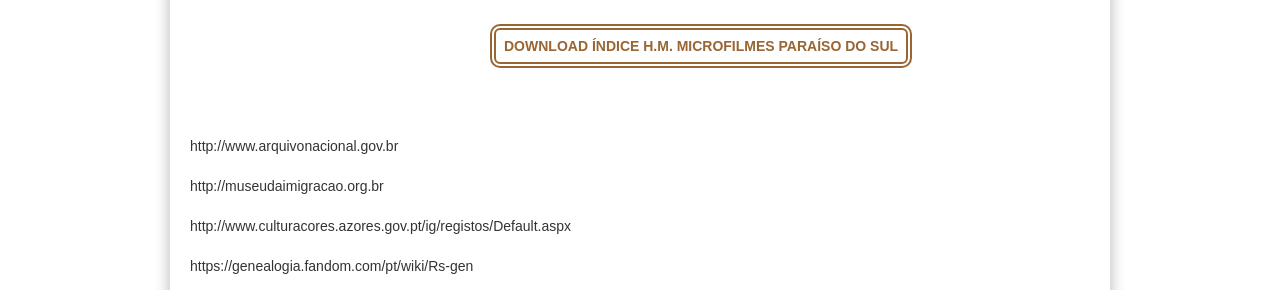
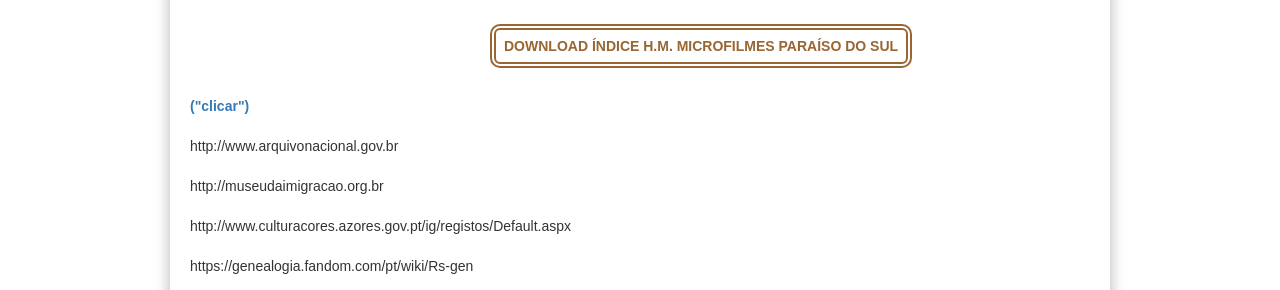
Before and after one commit to claudiovargas1955/claudiovargas1955.github.io, a Jekyll site: the page built from _pages/downloads.html, in a window 1280 px wide. Shown: the part 978-1268 px from the top of the page. Built offline with Jekyll 4.4.1, drawn with Linux system fonts in a browser that asks for light colours; some web fonts are replaced.

Commit message:
Update downloads.html

```diff
--- a/_pages/downloads.html
+++ b/_pages/downloads.html
@@ -141,8 +141,7 @@ relacionadas: <br><br>
 <a class="indlgs" href="I.H.M. LAVRAS DO SUL.rar">DOWNLOAD ÍNDICE MICROFILMES CERRO BRANCO</a><br>
 <a class="indlhs" href="I.H.M. LAVRAS DO SUL.rar">DOWNLOAD ÍNDICE H.M. MICROFILMES PARAÍSO DO SUL</a><br>
 </div><br><br>
-
-<a class="sites" href="https://www.advrl.org.pt/"></a> <br><br>
+<a href="https://www.advrl.org.pt/" target="_blank"><b>("clicar")</b></a><br><br>
 http://www.arquivonacional.gov.br <br><br>
 http://museudaimigracao.org.br <br><br>
 http://www.culturacores.azores.gov.pt/ig/registos/Default.aspx <br><br>
```
